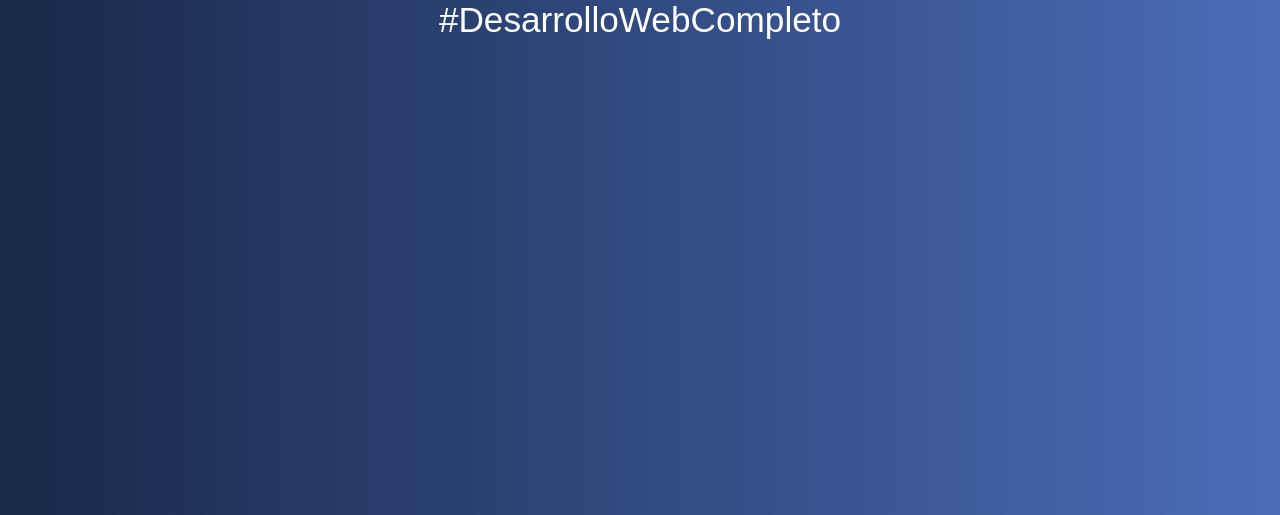
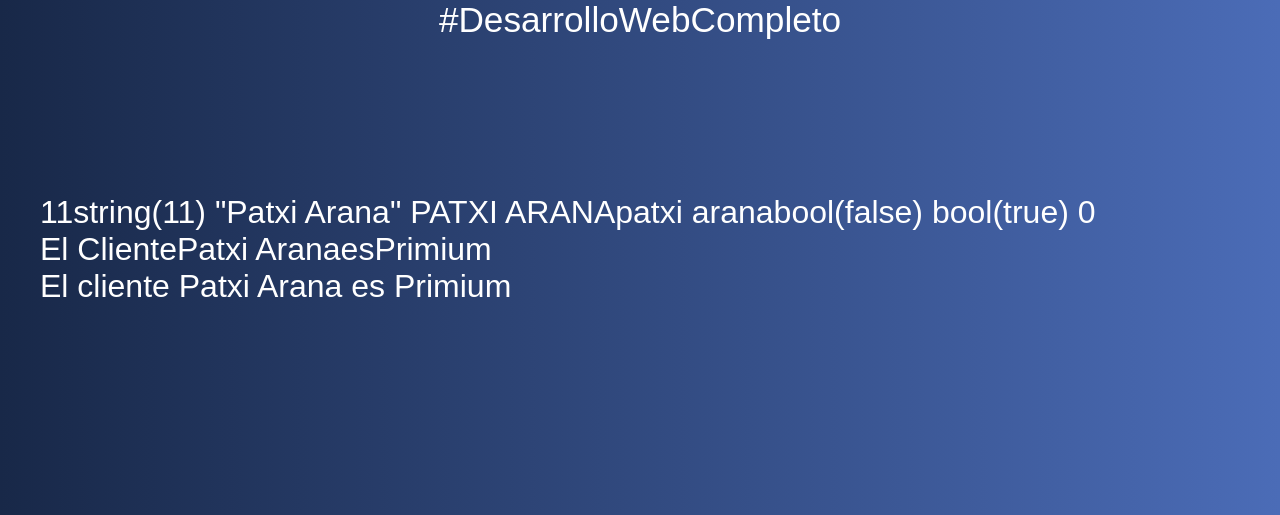
Before and after one commit to patxiarana/PHP-Course, a PHP site: page /07-string-methods.php in a window 1280 px wide. Shown: the part 285-800 px from the top of the page. Run offline with PHP 8.4, Linux system fonts and the light colour scheme.

Commit message:
metodos de string en php

```diff
--- a/IntroduccionPHP_inicio/07-string-methods.php
+++ b/IntroduccionPHP_inicio/07-string-methods.php
@@ -1,6 +1,53 @@
 <?php include 'includes/header.php';
+$nombre_cliente = 'Patxi Arana';
+
+//Conocer Extension De un STRING
+echo strlen($nombre_cliente) ;
+var_dump(($nombre_cliente)) ;
+
+
+//Eliminar Espacios en Blanco de una Cadena de Texto
+$texto = trim($nombre_cliente);
+strlen($texto) ;
+
+//Convertir a Mayuscula
+
+echo strtoupper($texto);
+
+//Convertir en miniscula
+
+echo strtolower($texto) ;
 
 
 
+$mail1 = "correo1@gmail.com";
+$mail2 = "Correo1@gmail.com" ;
+
+
+var_dump($mail1 === $mail2) ;
+
+
+// Comparando para que sea true
+
+
+var_dump($mail1 === strtolower($mail2)) ;
+
+
+
+//echo str_replace('Patxi', 'P', $nombre_cliente) ;
+
+
+//Revisar si un String Existe o no
+echo strpos($nombre_cliente, 'Patxi') ;
+
+
+$tipoCliente = "Primium" ;
+echo "<br>";
+
+echo "El Cliente"  .  $nombre_cliente . "es" . $tipoCliente ;
+
+echo "<br>" ;
+
+echo "El cliente {$nombre_cliente} es {$tipoCliente}" ;
 
 include 'includes/footer.php';
```
